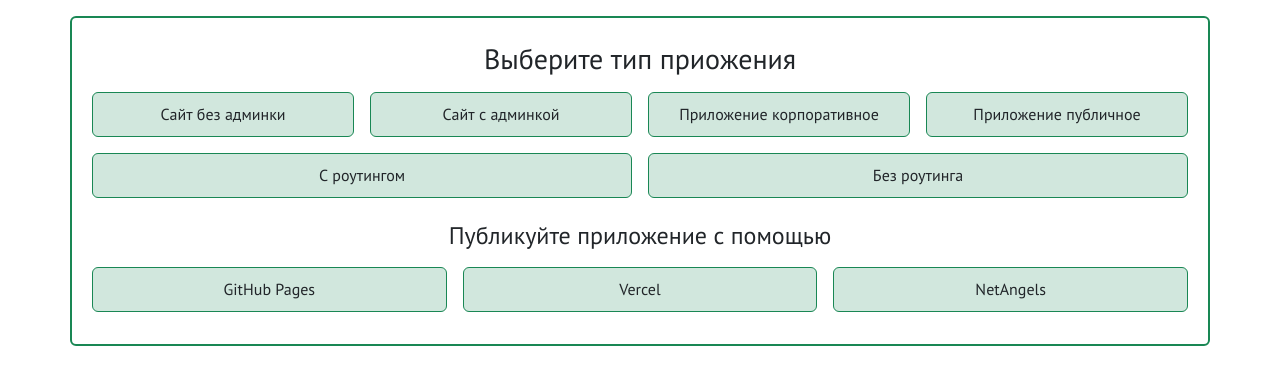
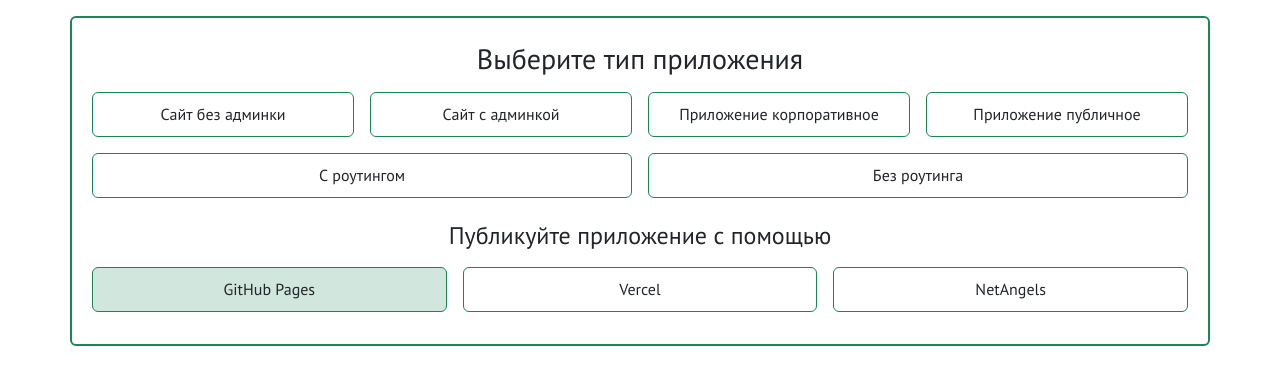
Before and after one commit to mccrush/vue-start-kit, a Vue app: page / in a window 1280 px wide. Shown: the top 384 px of the page. Built offline with nearby package versions, Linux system fonts and the light colour scheme.

Commit message:
Settings work select app type

```diff
--- a/src/main.js
+++ b/src/main.js
@@ -1,5 +1,5 @@
 import './scss/styles.scss'
-import { Dropdown } from 'bootstrap'
+//import { Dropdown, Offcanvas } from 'bootstrap'
 //import { dataModels } from './data/dataModels'
 
 import { createApp } from 'vue'
--- a/src/modules/index/IndexMain.vue
+++ b/src/modules/index/IndexMain.vue
@@ -2,7 +2,7 @@
   <div class="container p-4 border border-2 border-success rounded mt-3">
     <div class="row">
       <div class="col-12">
-        <h3 class="text-center">Выберите тип приожения</h3>
+        <h3 class="text-center">Выберите тип приложения</h3>
       </div>
     </div>
     <div class="row">
@@ -14,7 +14,8 @@
         </button> -->
         <h6
           class="mc-btn-success cursor-pointer text-center border border-success rounded h-100 d-flex align-items-center justify-content-center p-2"
-          :class="{ 'bg-success-subtle': true }"
+          :class="{ 'bg-success-subtle': appType === item.id }"
+          @click="appType = item.id"
         >
           {{ item.title }}
         </h6>
@@ -24,7 +25,8 @@
       <div v-for="item in appRoutings" :key="item.id" class="col-6 p-2">
         <h6
           class="mc-btn-success cursor-pointer text-center border border-success rounded h-100 d-flex align-items-center justify-content-center p-2"
-          :class="{ 'bg-success-subtle': true }"
+          :class="{ 'bg-success-subtle': appRouting === item.id }"
+          @click="appRouting = item.id"
         >
           {{ item.title }}
         </h6>
@@ -38,8 +40,8 @@
     <div class="row">
       <div v-for="item in appHostings" :key="item.id" class="col-4 p-2">
         <h6
-          class="mc-btn-success cursor-pointer text-center border border-success rounded h-100 d-flex align-items-center justify-content-center p-2"
-          :class="{ 'bg-success-subtle': true }"
+          class="text-center border border-success rounded h-100 d-flex align-items-center justify-content-center p-2"
+          :class="{ 'bg-success-subtle': appHosting === item.id }"
         >
           {{ item.title }}
         </h6>
@@ -49,90 +51,30 @@
 </template>
 
 <script>
+import { dataAppTypes } from './data/dataAppTypes'
+import { dataAppRoutings } from './data/dataAppRoutings'
+import { dataAppHostings } from './data/dataAppHostings'
+
 export default {
   data() {
     return {
       appType: '',
       appRouting: '',
       appHostings: '',
-      appTypes: [
-        {
-          id: '1',
-          title: 'Сайт без админки',
-          description: '',
-          position: 1,
-          active: true
-        },
-        {
-          id: '2',
-          title: 'Сайт с админкой',
-          description: '',
-          position: 2,
-          active: true
-        },
-        {
-          id: '3',
-          title: 'Приложение корпоративное',
-          description: '',
-          position: 3,
-          active: true
-        },
-        {
-          id: '4',
-          title: 'Приложение публичное',
-          description: '',
-          position: 4,
-          active: true
-        }
-      ],
-      appRoutings: [
-        {
-          id: '1',
-          title: 'С роутингом',
-          description: '',
-          position: 1,
-          active: true
-        },
-        {
-          id: '2',
-          title: 'Без роутинга',
-          description: '',
-          position: 2,
-          active: true
-        }
-      ],
-      appHostings: [
-        {
-          id: '1',
-          title: 'GitHub Pages',
-          description: '',
-          position: 1,
-          active: true
-        },
-        {
-          id: '2',
-          title: 'Vercel',
-          description: '',
-          position: 2,
-          active: true
-        },
-        {
-          id: '3',
-          title: 'NetAngels',
-          description: '',
-          position: 3,
-          active: true
-        }
-      ]
+      appTypes: dataAppTypes,
+      appRoutings: dataAppRoutings,
+      appHostings: dataAppHostings
+    }
+  },
+  computed: {
+    appHosting() {
+      return this.appRouting === '1' ? '2' : '1'
     }
   }
 }
 </script>
 
 <style scoped>
-.mc-btn-success {
-  background-color: #ffffff;
-}
 .mc-btn-success:hover {
   background-color: rgb(209, 231, 220.8);
 }
--- /dev/null
+++ b/src/modules/index/data/dataAppHostings.js
@@ -0,0 +1,23 @@
+export const dataAppHostings = [
+  {
+    id: '1',
+    title: 'GitHub Pages',
+    description: '',
+    position: 1,
+    active: true
+  },
+  {
+    id: '2',
+    title: 'Vercel',
+    description: '',
+    position: 2,
+    active: true
+  },
+  {
+    id: '3',
+    title: 'NetAngels',
+    description: '',
+    position: 3,
+    active: true
+  }
+]
--- /dev/null
+++ b/src/modules/index/data/dataAppRoutings.js
@@ -0,0 +1,16 @@
+export const dataAppRoutings = [
+  {
+    id: '1',
+    title: 'С роутингом',
+    description: '',
+    position: 1,
+    active: true
+  },
+  {
+    id: '2',
+    title: 'Без роутинга',
+    description: '',
+    position: 2,
+    active: true
+  }
+]
--- /dev/null
+++ b/src/modules/index/data/dataAppTypes.js
@@ -0,0 +1,30 @@
+export const dataAppTypes = [
+  {
+    id: '1',
+    title: 'Сайт без админки',
+    description: '',
+    position: 1,
+    active: true
+  },
+  {
+    id: '2',
+    title: 'Сайт с админкой',
+    description: '',
+    position: 2,
+    active: true
+  },
+  {
+    id: '3',
+    title: 'Приложение корпоративное',
+    description: '',
+    position: 3,
+    active: true
+  },
+  {
+    id: '4',
+    title: 'Приложение публичное',
+    description: '',
+    position: 4,
+    active: true
+  }
+]
--- a/src/scss/styles.scss
+++ b/src/scss/styles.scss
@@ -28,13 +28,13 @@ $enable-shadows: true;
 @import "bootstrap/scss/helpers";
 
 // @import "bootstrap/scss/tables";
-@import "bootstrap/scss/forms";
-@import "bootstrap/scss/buttons";
+//@import "bootstrap/scss/forms";
+//@import "bootstrap/scss/buttons";
 //@import "bootstrap/scss/transitions";
-@import "bootstrap/scss/dropdown";
+//@import "bootstrap/scss/dropdown";
 // @import "bootstrap/scss/button-group";
-@import "bootstrap/scss/nav";
-@import "bootstrap/scss/navbar";
+//@import "bootstrap/scss/nav";
+//@import "bootstrap/scss/navbar";
 //@import "bootstrap/scss/card";
 //@import "bootstrap/scss/accordion";
 // @import "bootstrap/scss/badge";
```
